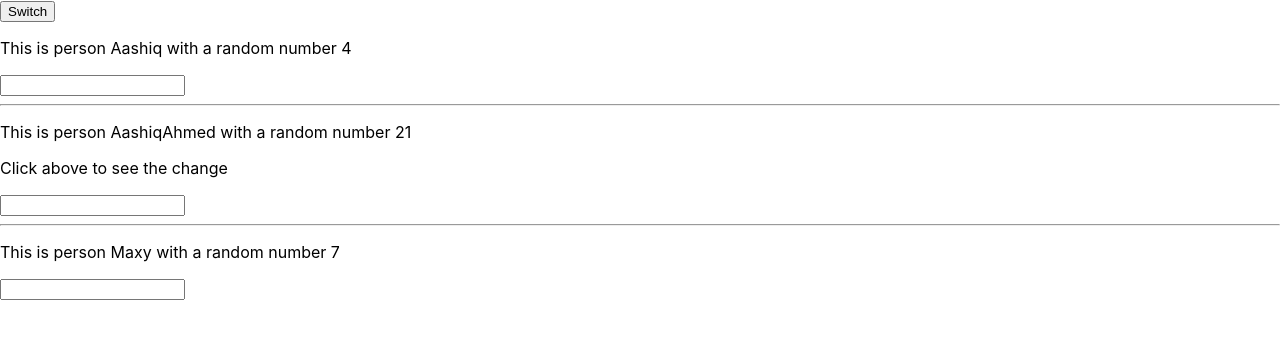
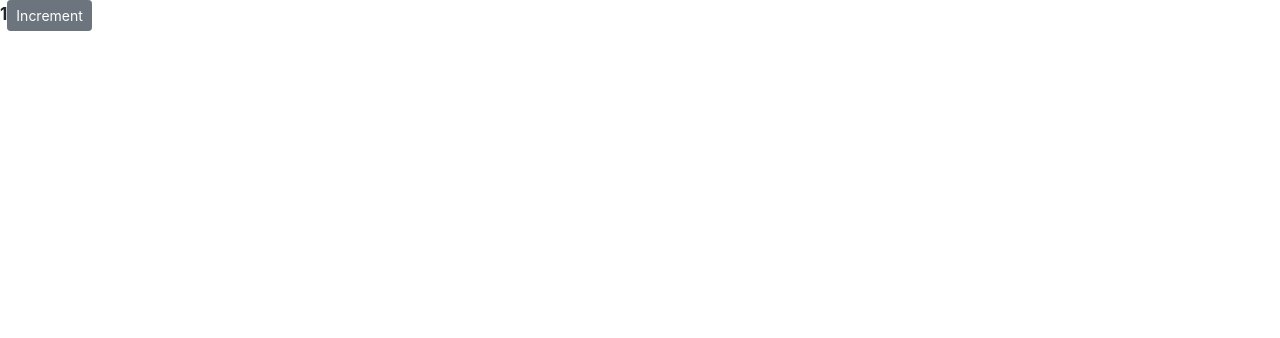
Before and after one commit to aashiqahmed98/React-Intro, a React (Create React App) app: page / in a window 1280 px wide. Shown: the top 338 px of the page. Built offline with nearby package versions, Linux system fonts and the light colour scheme.

Commit message:
create counter badge

```diff
--- /dev/null
+++ b/src/components/counterComponent.jsx
@@ -0,0 +1,50 @@
+// It is highly recommended to use .jsx notation in file format for better code completion
+
+// import React from 'react'; //used the shortcut from 'Simple React Snippet'=> imr
+
+import React, { Component } from "react"; //used the shortcut from 'Simple React Snippet' =>imrc
+class Counter extends Component {
+  //used the shortcut from 'Simple React Snippet'=> cc
+  state = {
+    count: 1,
+  };
+
+  //Used to use styles as JS  object in HTML tags
+  styles = {
+    fontWeight: "bold",
+    fontSize: 17,
+  };
+
+  render() {
+
+    return (
+      // Fragment is used to seperate into one root element
+      <React.Fragment>
+        {/* <h1>Hello World!</h1> */}
+
+        {/* <code>AASHIQ AHMED</code> */}
+
+        <span style={this.styles} className={this.getBadgeClasses}>
+          {this.formatCount()}
+        </span>
+        <button className="btn btn-secondary btn-sm" onClick="">
+          Increment
+        </button>
+      </React.Fragment>
+    );
+  }
+
+//   This function is create using Refractor(ctrl+shift+R)
+    getBadgeClasses() {
+        let classes = "badge m-2 badge-";
+        classes += this.state.count === 0 ? "warning" : "primary";
+        return classes;
+    }
+
+  formatCount() {
+    const { count } = this.state; //We are using curly braces,cos count is array
+    return count === 0 ? "Zero" : count;
+  }
+}
+
+export default Counter;
--- a/src/index.js
+++ b/src/index.js
@@ -5,10 +5,14 @@ import ReactDOM from "react-dom";
 import "./index.css";
 import App from "./App";
 import * as serviceWorker from "./serviceWorker";
+import "bootstrap/dist/css/bootstrap.css";
+
+// Components
+import Counter from './components/counterComponent';
 
 ReactDOM.render(
   <React.StrictMode>
-    <App />
+    <Counter />
   </React.StrictMode>,
   document.getElementById("root")
 );
```
